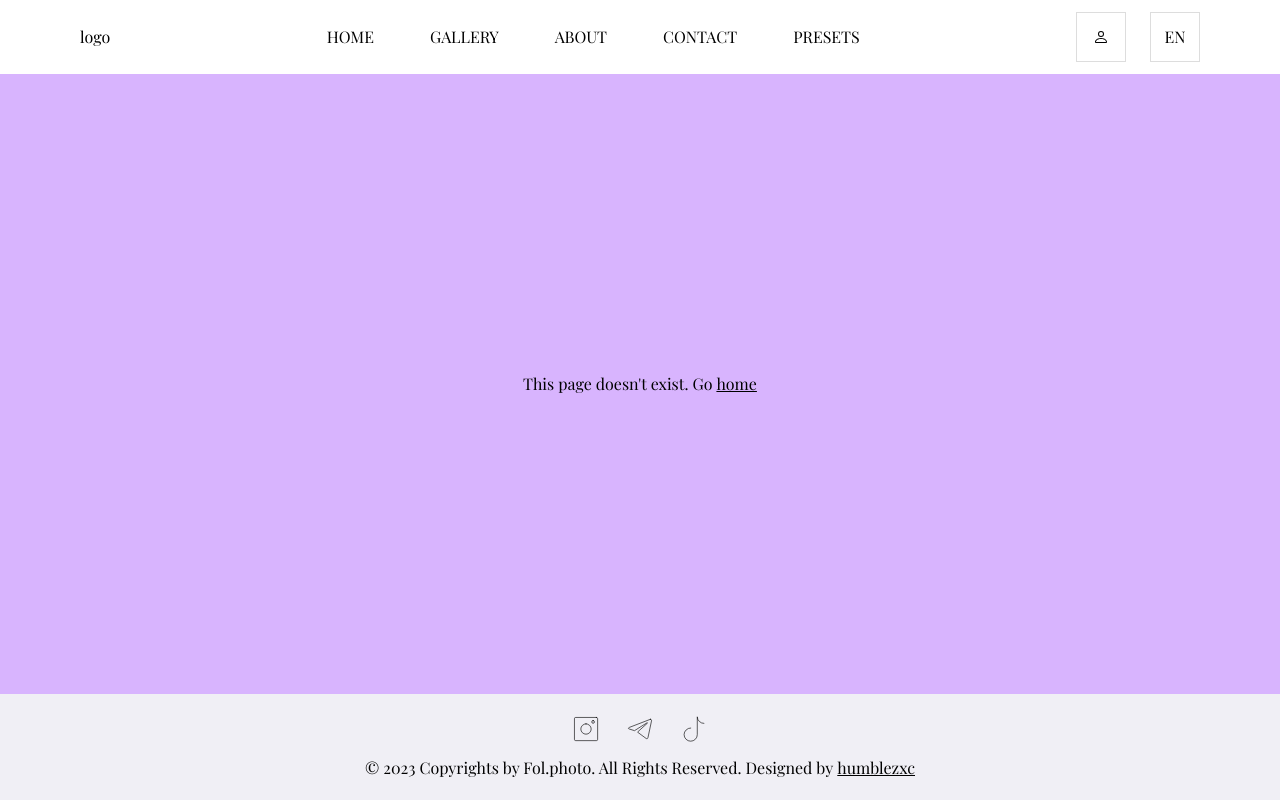
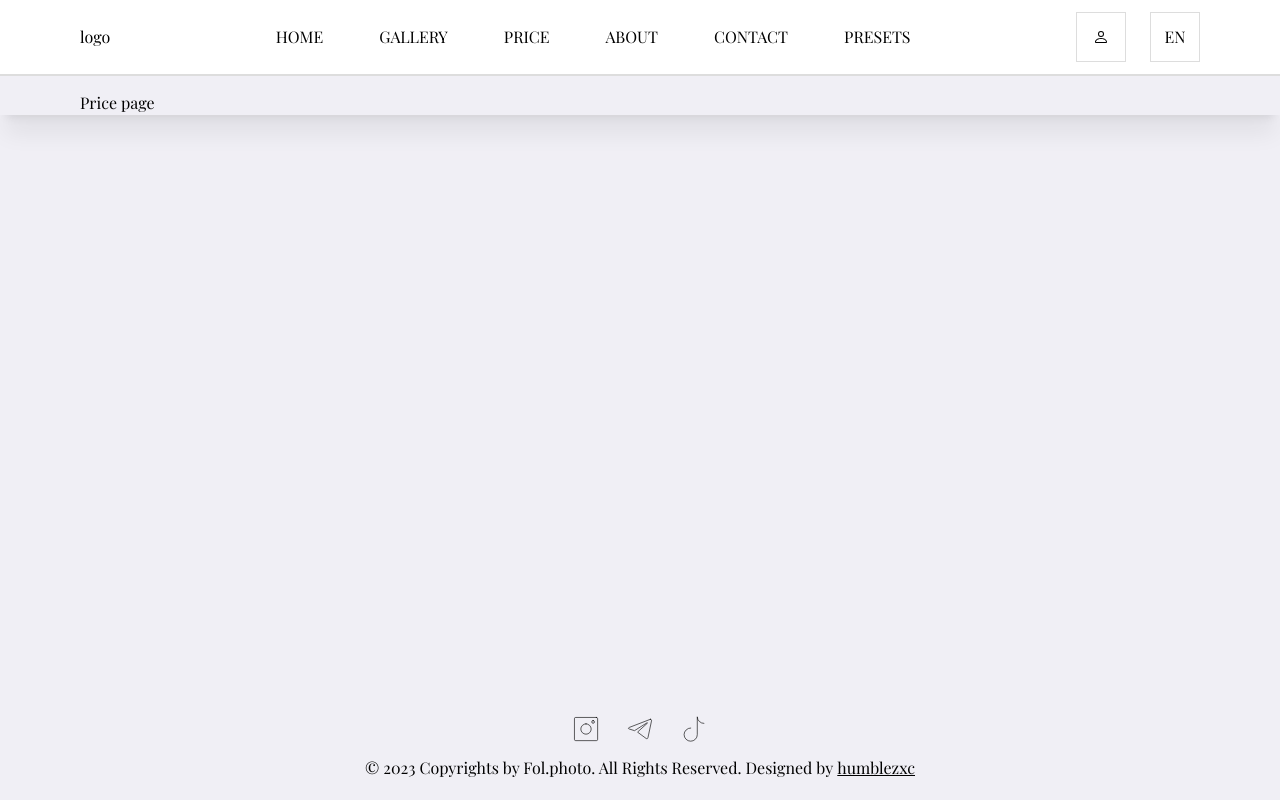
Before and after one commit to humblezxc/photographer-portfolio, a React (Vite) app: page /price in a window 1280 px wide. Built offline with nearby package versions, Linux system fonts and the light colour scheme.

Commit message:
Created Price page and added shadow for main

```diff
--- a/src/App.scss
+++ b/src/App.scss
@@ -3,11 +3,21 @@
   flex-direction: column;
   min-height: 100vh;
 }
+header {
+  border-bottom: 2px solid var(--grey-color);
+}
+
 main {
+  padding: 15px 0;
   flex: auto;
-  background-color: aqua;
+  background-color: var(--creame-color);
+
 }
 
 footer {
   background-color: var(--creame-color);
 }
+
+main section {
+  box-shadow: 0 20px 25px -5px rgb(0 0 0 / 0.1), 0 8px 10px -6px rgb(0 0 0 / 0.1);
+}
--- a/src/components/AppRoutes.tsx
+++ b/src/components/AppRoutes.tsx
@@ -7,6 +7,7 @@ import NotFoundPage from "./NotFoundPage.tsx";
 import Gallery from "../pages/Gallery.tsx";
 import About from "../pages/About.tsx";
 import Contact from "../pages/Contact.tsx";
+import Price from "../pages/Price.tsx";
 export default function AppRoutes(){
     return(
         <>
@@ -14,6 +15,7 @@ export default function AppRoutes(){
             <Route path={routes.ROOT} element={<Layout />}>
                 <Route index element={<Home />} />
                 <Route path={routes.GALLERY} element={<Gallery />}/>
+                <Route path={routes.PRICE} element={<Price />} />
                 <Route path={routes.ABOUT} element={<About />}/>
                 <Route path={routes.CONTACT} element={<Contact />}/>
                 <Route path={routes.PRESETS} element={<Presets />}/>
--- a/src/components/Header.tsx
+++ b/src/components/Header.tsx
@@ -9,6 +9,7 @@ export default function Header() {
                     <ul className="flex flex-row gap-14 uppercase">
                         <li><NavLink to="/">Home</NavLink></li>
                         <li><NavLink to="/gallery">Gallery</NavLink></li>
+                        <li><NavLink to="/price">Price</NavLink></li>
                         <li><NavLink to="/about">About</NavLink></li>
                         <li><NavLink to="/contact">Contact</NavLink></li>
                         <li><NavLink to="/presets">Presets</NavLink></li>
--- a/src/components/Routes.ts
+++ b/src/components/Routes.ts
@@ -4,6 +4,7 @@ const routes = {
     ABOUT: "about",
     CONTACT: "contact",
     PRESETS: "presets",
+    PRICE: "price",
 }
 
 export {routes}
--- a/src/pages/Presets.tsx
+++ b/src/pages/Presets.tsx
@@ -4,8 +4,8 @@ import {presets, presetPhotos} from "../data/presets.ts";
 
 export default function Presets() {
     return (
-        <main className="bg-purple-400">
-            <section className="bg-purple-300 container flex flex-col  py-5 w-full">
+        <main className="">
+            <section className="bg-white container flex flex-col  py-5 w-full">
                 {presets.map(preset => (
                     <div key={preset.id}>
                         <h1 className="text-center text-4xl mb-16">{preset.title}</h1>
--- /dev/null
+++ b/src/pages/Price.tsx
@@ -0,0 +1,9 @@
+export default function Price(){
+    return(
+      <main>
+          <section className="container">
+              <h1>Price page</h1>
+          </section>
+      </main>
+    );
+}
```
